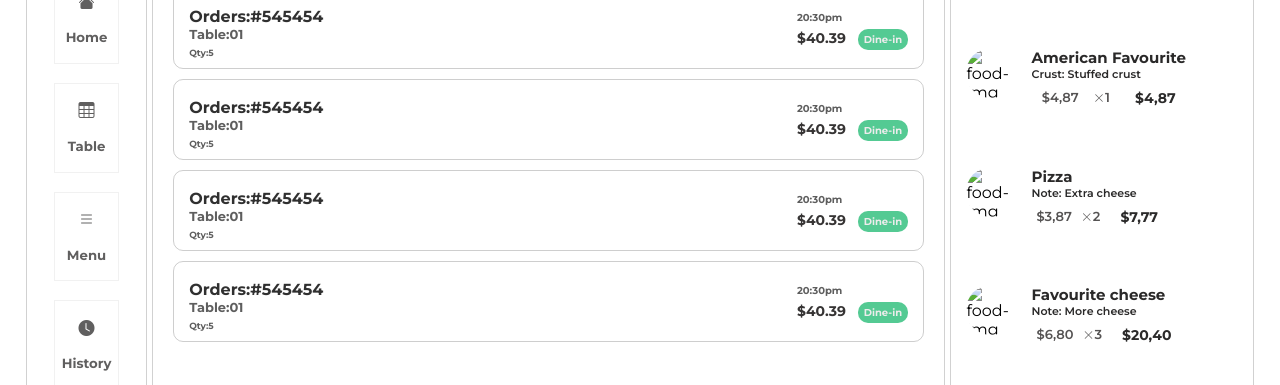
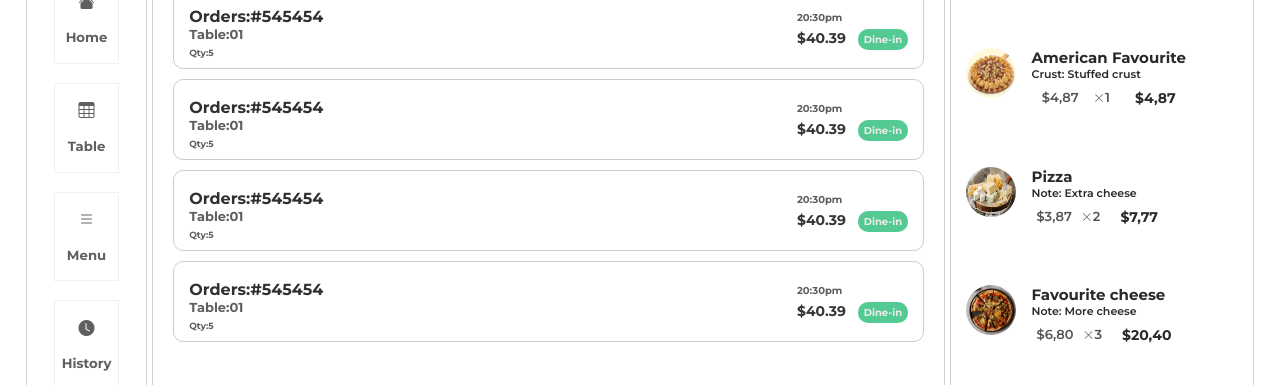
Before and after one commit to Rajkumarthakur88/Ui-food-order, a plain HTML site: page index.html in a window 1280 px wide. Shown: the part 175-560 px from the top of the page. Drawn offline with nearby package versions, Linux system fonts and the light colour scheme; the site is published under a folder, as on GitHub Pages, so addresses that start at the root find nothing.

Commit message:
image directory change

```diff
--- a/index.html
+++ b/index.html
@@ -127,7 +127,7 @@
                          </div>
                     </div>
                     <div class="ordered-food-items">
-                    <img src="/assets/orange-juice.webp" alt="food-img">
+                         <img src="./assets/orange-juice.webp" alt="food-img">
                          <span>
                               <h1>Orange Juice</h1>
                               <h3>Note: Less Ice</h3>
@@ -140,7 +140,7 @@
                          </span>
                     </div>
                     <div class="ordered-food-items">
-                    <img src="/assets/american-favourite.jpg" alt="food-img">
+                         <img src="./assets/american-favourite.jpg" alt="food-img">
                          <span>
                               <h1>American Favourite</h1>
                               <h3>Crust: Stuffed crust</h3>
@@ -153,7 +153,7 @@
                          </span>
                     </div>
                     <div class="ordered-food-items">
-                    <img src="/assets/favourite-cheese.jpg" alt="food-img">
+                         <img src="./assets/favourite-cheese.jpg" alt="food-img">
                          <span>
                               <h1>Pizza</h1>
                               <h3>Note: Extra cheese</h3>
@@ -166,7 +166,7 @@
                          </span>
                     </div>
                     <div class="ordered-food-items">
-                    <img src="/assets/pizza.jpg" alt="food-img">
+                         <img src="./assets/pizza.jpg" alt="food-img">
                          <span>
                               <h1>Favourite cheese</h1>
                               <h3>Note: More cheese</h3>
```
Lines whose indentation alone changed are shown as unchanged.
